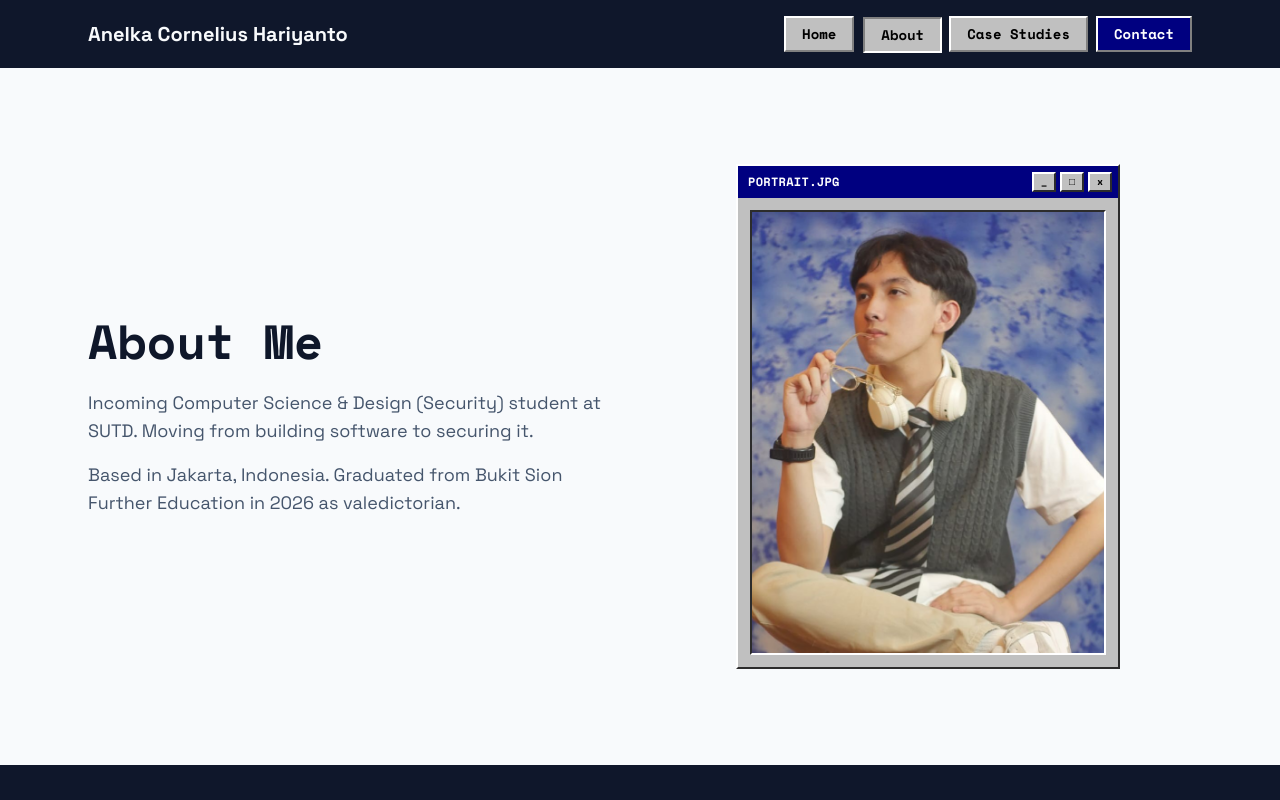
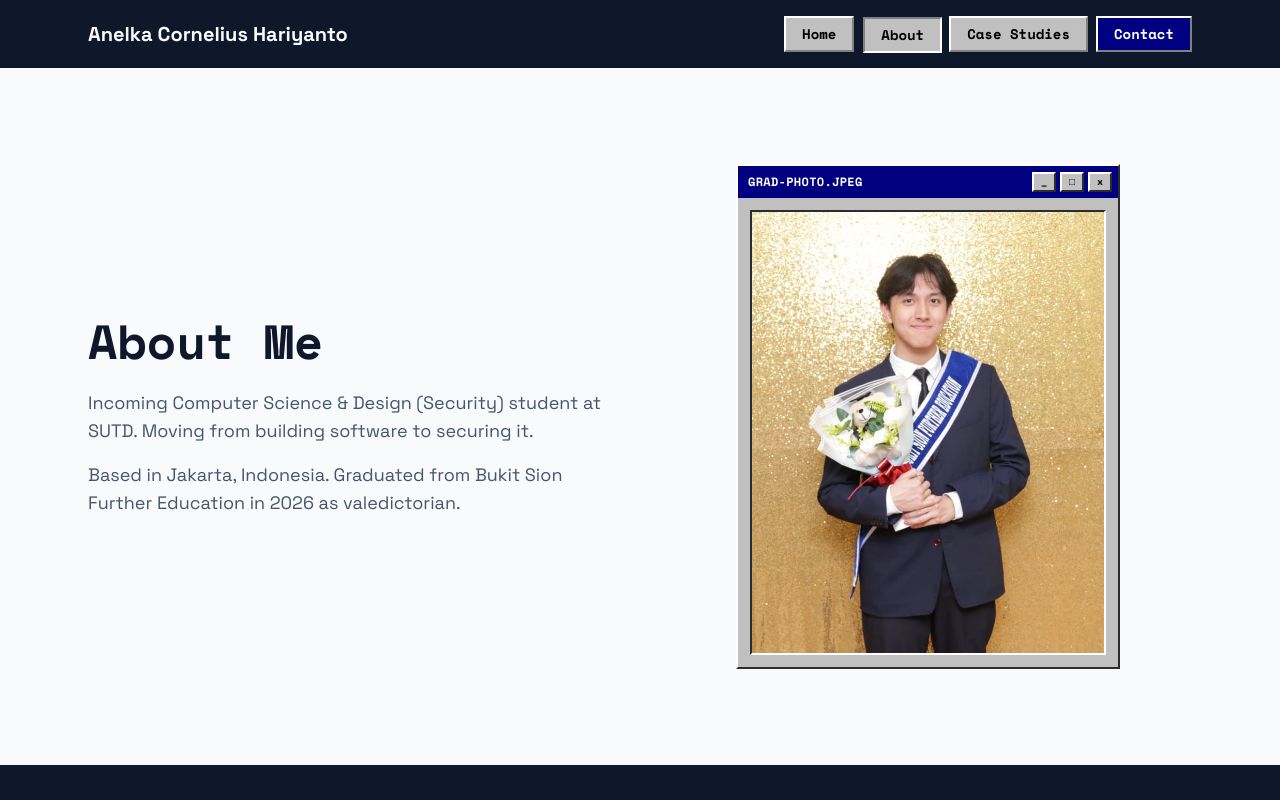
Before and after one commit to AnelkaCH/2026Project-Flyrank-Portfolio-Project, a Next.js app: page /about in a window 1280 px wide. Shown: the top 800 px of the page. Built offline with nearby package versions, Linux system fonts and the light colour scheme.

Commit message:
minor changes to photos in home and about page

```diff
--- a/app/about/page.tsx
+++ b/app/about/page.tsx
@@ -75,7 +75,7 @@ export default function AboutPage() {
           </div>
 
           <div className="mx-auto w-full max-w-sm">
-            <Win95Window title="portrait.jpg">
+            <Win95Window title="grad-photo.jpeg">
               <div
                 className="relative w-full aspect-[4/5] overflow-hidden"
                 style={{
@@ -85,7 +85,7 @@ export default function AboutPage() {
                 }}
               >
                 <Image
-                  src="/images/about/anelka-photo.jpeg"
+                  src="/images/about/grad-photo.jpeg"
                   alt="Portrait of Anelka, smiling and wearing a black t-shirt, with a blurred background of trees and sunlight"
                   fill
                   sizes="(min-width: 1024px) 24rem, 100vw"
--- a/components/home/HeroImageWindow.tsx
+++ b/components/home/HeroImageWindow.tsx
@@ -8,10 +8,10 @@ interface HeroImageWindowProps {
 export default function HeroImageWindow({ className = "" }: HeroImageWindowProps) {
   return (
     <div className={`overflow-hidden shadow-xl ${className}`}>
-      <Win95Window title="anelka_working.jpg" className="h-full">
+      <Win95Window title="anelka.jpeg" className="h-full">
         <div className="relative flex-1 w-full min-h-[220px]">
           <Image
-            src="/images/case-studies/default/darwin-iot-codeavour-7.jpeg"
+            src="/images/about/anelka-photo.jpeg"
             alt="Anelka presenting the Darwin IoT robot at Codeavour 7"
             fill
             sizes="(min-width: 1024px) 58vw, 100vw"
```
Also changed, not shown: public/images/about/grad-photo.jpeg (added).
